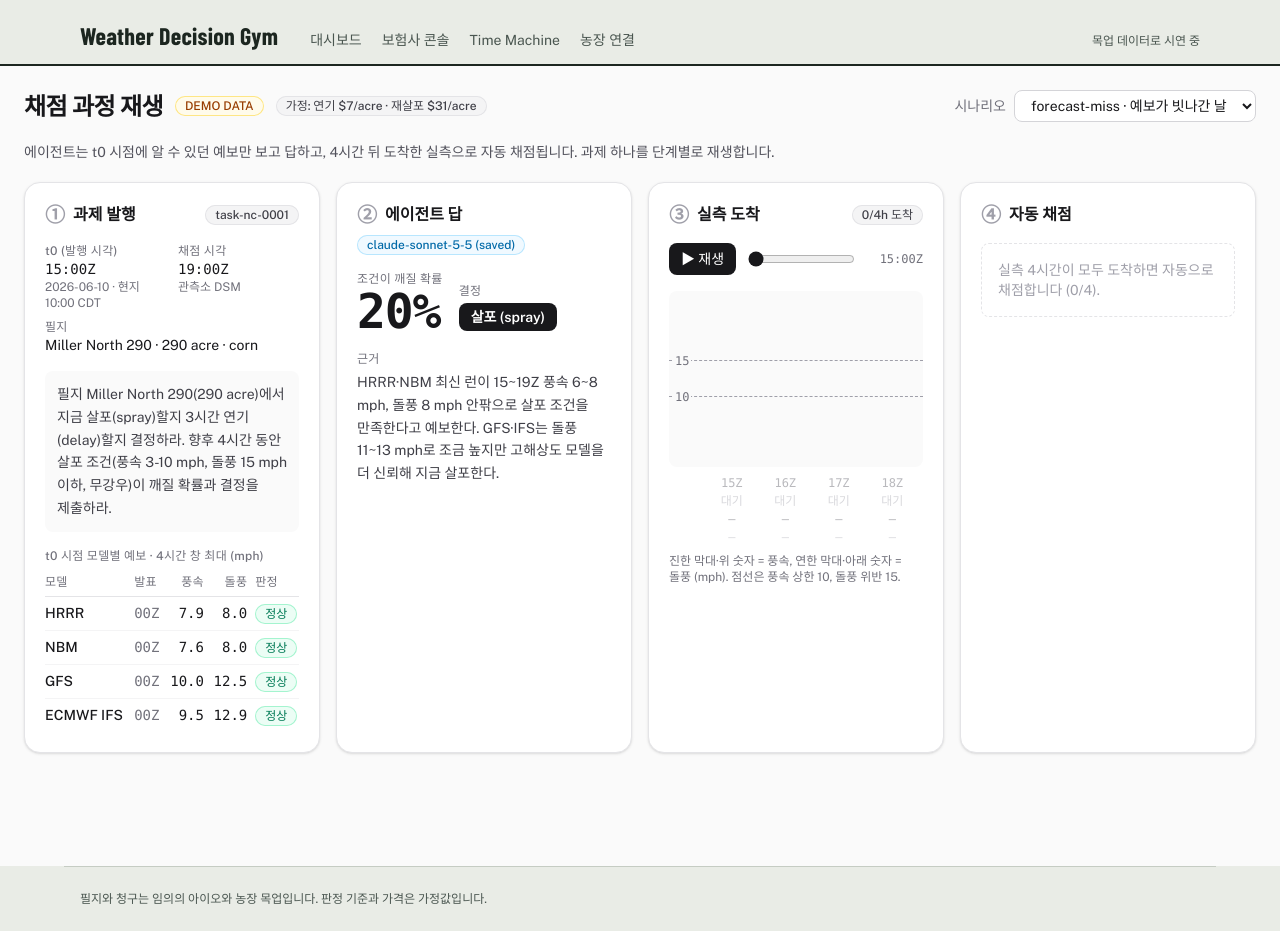
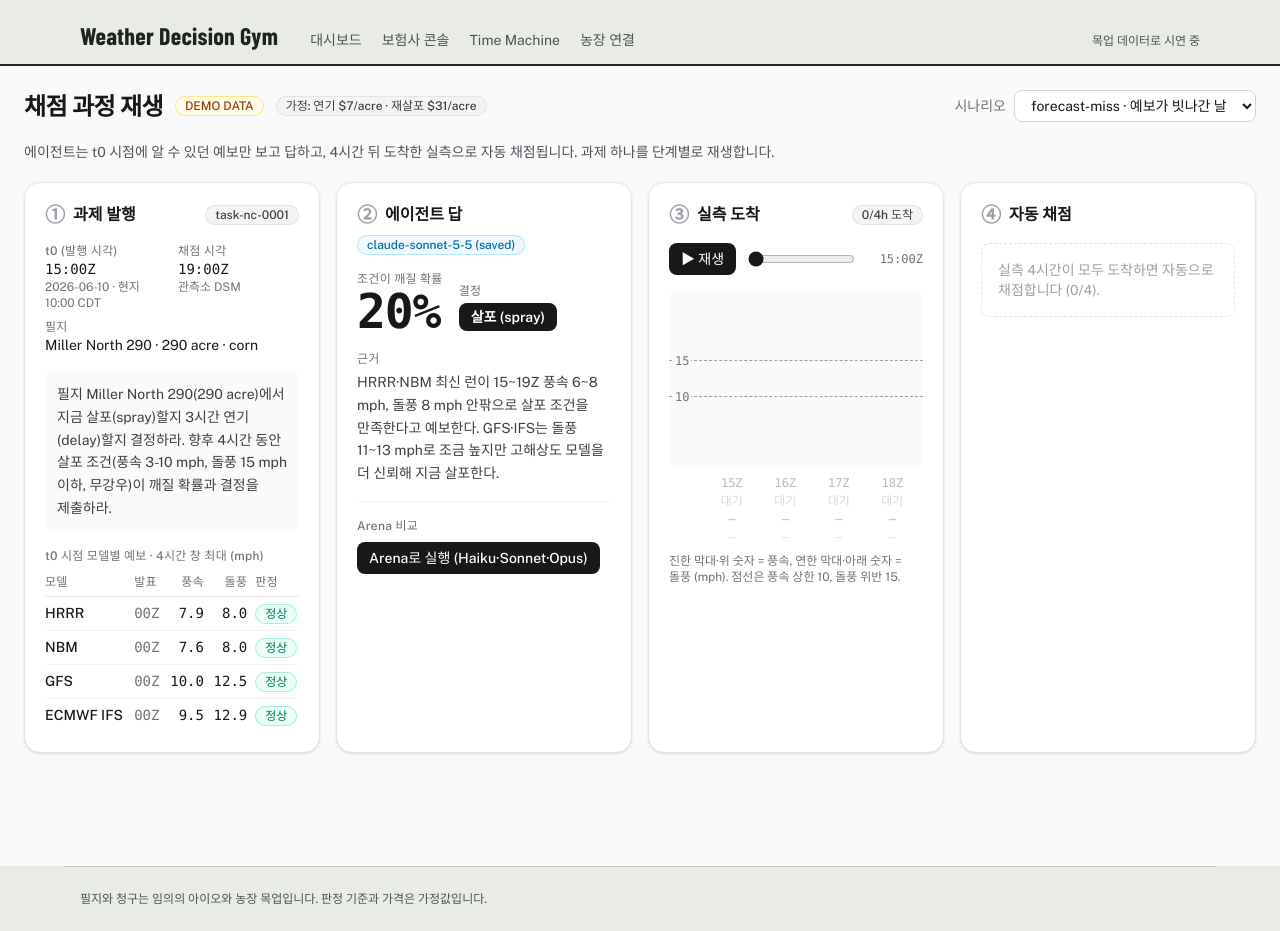
Before and after one commit to kkyare/kkyare_hackathon, a Next.js app: page /live in a window 1280 px wide. Built offline with nearby package versions, Linux system fonts and the light colour scheme.

Commit message:
feat(live): Arena 실행 버튼과 모델별 결과 표, skill 안내 문구 수정

```diff
--- a/src/app/live/page.tsx
+++ b/src/app/live/page.tsx
@@ -1,39 +1,35 @@
 'use client'
 // TODO(shadcn): components/ui 가 생기면 StepCard -> Card, Badge -> Badge, <select> -> Select, <button> -> Button 으로 교체.
 // TODO(next): ?scenario= 읽기는 next/navigation useSearchParams(+Suspense) 로 교체 가능. 지금은 Next 의존 없이 window 로 읽는다.
-import { useEffect, useState, type ReactNode } from 'react'
+import { useEffect, useRef, useState, type ReactNode } from 'react'
+// 공통 계약 타입만 type-only 로 가져온다 (런타임 import 없음). 서버 전용 replay.ts·arena/api.ts(node:fs, SDK)는 끌어오지 않는다.
+import type { Answer, Score, Task } from '../../core/types'
 
 type Status = 'GO' | 'CAUTION' | 'NO_GO'
 type Frame = { time: string; windMph: number | null; gustMph: number | null; precipIn: number | null; status: Status; reasons: string[] }
 type ModelSummary = { model: string; issuedAt: string; windowMaxGust: number | null; windowMaxWind: number | null; violation: boolean }
-// /api/live 응답의 wire 타입. 서버 전용 replay.ts(node:fs)를 클라이언트 번들에 끌어오지 않으려고 여기서 따로 선언한다.
+// /api/live 응답의 wire 타입 (src/families/nowcasting/replay.ts Replay 와 같은 모양). task 는 그대로 /api/arena/run 에 넘긴다.
 type Replay = {
   demo: true
   scenario: string
-  task: {
-    id: string
-    t0: string
-    resolveAt: string
-    prompt: string
-    field: { id: string; name: string; acres: number; crop: string; stationId: string }
-  }
+  task: Task
   snapshotSummary: { snapshotId: string; models: ModelSummary[] }
-  answer: { model: string; probability?: number; decision?: string; rationale: string }
+  answer: Answer
   frames: Frame[]
   verdict: { violation: boolean; status: Status; reasons: string[] }
-  score: {
-    brier?: number
-    regretUsd?: number
-    costUsd?: number
-    oracleCostUsd?: number
-    skill: number
-    correct?: boolean
-    leakFlags: string[]
-    resolvedWith?: { stationId: string; at: string }
-  }
+  score: Score
   assumptions: { costUsdPerAcre: number; lossUsdPerAcre: number }
 }
 type PanelState = { kind: 'loading' } | { kind: 'ok'; data: Replay } | { kind: 'error'; message: string }
+// POST /api/arena/run 응답의 wire 타입 (src/arena/api.ts ArenaRunResponse 와 같은 모양)
+type ArenaResult = {
+  answers: Answer[]
+  scores: Score[]
+  errors: { taskId: string; model: string; message: string }[]
+  live: boolean // 모든 답이 실제 Claude 호출이면 true. 하나라도 저장 응답이면 false
+  replayed: number // 저장 응답으로 대체된 수
+}
+type ArenaState = { kind: 'idle' } | { kind: 'loading' } | { kind: 'ok'; data: ArenaResult } | { kind: 'error'; message: string }
 
 const SCENARIOS = [
   { id: 'forecast-miss', label: 'forecast-miss · 예보가 빗나간 날' },
@@ -45,6 +41,13 @@ const STEP_MS = 600
 const SCALE_TOP_MPH = 25
 const THRESHOLD_MPH = [10, 15]
 const ASSUMPTION_BADGE = '가정: 연기 $7/acre · 재살포 $31/acre'
+const SKILL_HINT = '1=완벽, 0=기준 예보와 같음, 음수=더 나쁨'
+// Arena 비교 모델 (src/core/agent.ts ARENA_MODELS 와 같은 순서). agent.ts 는 SDK를 import 하므로 여기서 따로 적는다.
+const ARENA_MODELS = [
+  { id: 'claude-haiku-5-5', label: 'Haiku' },
+  { id: 'claude-sonnet-5-5', label: 'Sonnet' },
+  { id: 'claude-opus-5-5', label: 'Opus' },
+] as const
 
 const UI = {
   card: 'flex min-w-0 flex-col gap-4 rounded-2xl border border-zinc-200 bg-white p-5 shadow-sm',
@@ -58,6 +61,8 @@ const TONE = {
   neutral: 'bg-zinc-100 text-zinc-700 ring-zinc-200',
   demo: 'bg-amber-50 text-amber-800 ring-amber-200',
   info: 'bg-sky-50 text-sky-700 ring-sky-200',
+  live: 'bg-emerald-50 text-emerald-700 ring-emerald-200',
+  error: 'bg-red-50 text-red-700 ring-red-200',
 }
 const STATUS_STYLE: Record<Status, { chip: string; text: string; bar: string; barSoft: string }> = {
   GO: { chip: 'bg-emerald-50 text-emerald-700 ring-emerald-200', text: 'text-emerald-700', bar: 'bg-emerald-500', barSoft: 'bg-emerald-300' },
@@ -85,6 +90,7 @@ const hhmmZ = (iso: string) => `${iso.slice(11, 16)}Z`
 const dateZ = (iso: string) => `${iso.slice(0, 10)} ${hhmmZ(iso)}`
 const cdt = (iso: string) => `${String((Number(iso.slice(11, 13)) + 19) % 24).padStart(2, '0')}:${iso.slice(14, 16)} CDT`
 const num = (v: number | null | undefined, digits = 1) => (v == null ? '—' : v.toFixed(digits))
+const pct = (v: number | null | undefined) => (v == null ? '—' : `${Math.round(v * 100)}%`)
 const usd = (v: number) => `$${v.toLocaleString('en-US', { maximumFractionDigits: 0 })}`
 const signed = (v: number) => `${v > 0 ? '+' : ''}${v.toFixed(2)}`
 
@@ -208,6 +214,117 @@ function HourChart({ frames, shown }: { frames: Frame[]; shown: number }) {
   )
 }
 
+// 같은 과제를 Haiku·Sonnet·Opus 로 돌려 비교한다. 저장 답 재생이 기본 흐름이고 이 패널은 버튼을 눌렀을 때만 호출한다.
+// ?mock=1: 저장 응답(fixtures/arena/runs.json)으로 재생. 저장 응답이 없는 과제는 API 의 오류를 그대로 보여 준다 (숫자를 만들어 내지 않는다).
+function ArenaPanel({ task }: { task: Task }) {
+  const [state, setState] = useState<ArenaState>({ kind: 'idle' })
+  const abortRef = useRef<AbortController | null>(null)
+  useEffect(() => () => abortRef.current?.abort(), [])
+
+  const run = () => {
+    abortRef.current?.abort()
+    const ac = new AbortController()
+    abortRef.current = ac
+    setState({ kind: 'loading' })
+    fetch('/api/arena/run?mock=1', {
+      method: 'POST',
+      headers: { 'content-type': 'application/json' },
+      body: JSON.stringify({ tasks: [task], models: ARENA_MODELS.map((m) => m.id) }),
+      signal: ac.signal,
+    })
+      .then(async (res) => {
+        const body = (await res.json().catch(() => ({}))) as ArenaResult | { error?: string }
+        if (!res.ok || !('answers' in body)) throw new Error(('error' in body && body.error) || `HTTP ${res.status}`)
+        setState({ kind: 'ok', data: body })
+      })
+      .catch((e: unknown) => {
+        if (ac.signal.aborted) return
+        setState({ kind: 'error', message: e instanceof Error ? e.message : String(e) })
+      })
+  }
+
+  const result = state.kind === 'ok' ? state.data : null
+  const rows = result
+    ? ARENA_MODELS.map((m) => ({
+        ...m,
+        answer: result.answers.find((a) => a.model === m.id && a.taskId === task.id),
+        score: result.scores.find((s) => s.model === m.id && s.taskId === task.id),
+        error: result.errors.find((e) => e.model === m.id && e.taskId === task.id),
+      }))
+    : []
+  const cell = 'py-1.5 pr-2 whitespace-nowrap'
+
+  return (
+    <div className="flex flex-col gap-3 border-t border-zinc-100 pt-4">
+      <div className="flex flex-wrap items-center justify-between gap-2">
+        <div className="flex flex-wrap items-center gap-2">
+          <span className={UI.label}>Arena 비교</span>
+          {result && result.answers.length > 0 && <Badge tone={result.live ? TONE.live : TONE.demo}>{result.live ? 'LIVE' : 'SAVED'}</Badge>}
+          {result && result.errors.length > 0 && <Badge tone={TONE.error}>오류 {result.errors.length}건</Badge>}
+        </div>
+        <button type="button" onClick={run} disabled={state.kind === 'loading'} className={UI.button}>
+          Arena로 실행 (Haiku·Sonnet·Opus)
+        </button>
+      </div>
+      {state.kind === 'loading' && (
+        <>
+          <p className="text-xs text-zinc-500">세 모델을 실행하는 중…</p>
+          <Skeleton lines={3} />
+        </>
+      )}
+      {state.kind === 'error' && (
+        <div role="alert" className="rounded-lg border border-red-200 bg-red-50 px-3 py-2 text-sm text-red-800">
+          <span className="font-semibold">Arena 실행 실패.</span> <span className={`text-red-600 ${UI.mono}`}>{state.message}</span>
+        </div>
+      )}
+      {result && (
+        <>
+          <div className="overflow-x-auto">
+            <table className="w-full text-sm">
+              <thead>
+                <tr className="border-b border-zinc-200 text-left whitespace-nowrap">
+                  <th className={`py-1.5 pr-2 ${UI.label}`}>모델</th>
+                  <th className={`py-1.5 pr-2 text-right ${UI.label}`}>확률</th>
+                  <th className={`py-1.5 pr-2 ${UI.label}`}>결정</th>
+                  <th className={`py-1.5 pr-2 text-right ${UI.label}`}>Brier</th>
+                  <th className={`py-1.5 pr-2 text-right ${UI.label}`}>후회</th>
+                  <th className={`py-1.5 text-right ${UI.label}`}>Skill</th>
+                </tr>
+              </thead>
+              <tbody>
+                {rows.map((r) => (
+                  <tr key={r.id} className="border-b border-zinc-100 last:border-0">
+                    <td className={`${cell} font-medium`} title={r.id}>
+                      {r.label}
+                    </td>
+                    {r.answer ? (
+                      <>
+                        <td className={`${cell} text-right ${UI.mono}`}>{pct(r.answer.probability)}</td>
+                        <td className={`${cell} ${UI.mono}`}>{r.answer.decision ?? '—'}</td>
+                        <td className={`${cell} text-right ${UI.mono}`}>{num(r.score?.brier, 3)}</td>
+                        <td className={`${cell} text-right ${UI.mono}`}>{r.score?.regretUsd == null ? '—' : usd(r.score.regretUsd)}</td>
+                        <td className={`py-1.5 text-right whitespace-nowrap ${UI.mono}`}>{r.score ? signed(r.score.skill) : '—'}</td>
+                      </>
+                    ) : (
+                      <td colSpan={5} className={`py-1.5 text-xs break-all text-red-700 ${UI.mono}`}>
+                        {r.error?.message ?? '응답 없음'}
+                      </td>
+                    )}
+                  </tr>
+                ))}
+              </tbody>
+            </table>
+          </div>
+          <p className="text-xs text-zinc-500">
+            {result.replayed > 0 && `저장 응답 ${result.replayed}건 · `}
+            Brier 낮을수록 좋음 · 후회 $/acre · Skill {SKILL_HINT}
+          </p>
+        </>
+      )}
+    </div>
+  )
+}
+
 function ReplayPanel({ scenario }: { scenario: string }) {
   const [state, setState] = useState<PanelState>({ kind: 'loading' })
   const [shown, setShown] = useState(0)
@@ -312,7 +429,7 @@ function ReplayPanel({ scenario }: { scenario: string }) {
               <div className="flex items-end gap-4">
                 <div>
                   <div className={UI.label}>조건이 깨질 확률</div>
-                  <div className={`text-5xl font-semibold tracking-tight ${UI.mono}`}>{p == null ? '—' : `${Math.round(p * 100)}%`}</div>
+                  <div className={`text-5xl font-semibold tracking-tight ${UI.mono}`}>{pct(p)}</div>
                 </div>
                 <div className="pb-1">
                   <div className={UI.label}>결정</div>
@@ -325,6 +442,7 @@ function ReplayPanel({ scenario }: { scenario: string }) {
                 <div className={`mb-1 ${UI.label}`}>근거</div>
                 <p className="text-sm leading-relaxed text-zinc-700">{data.answer.rationale}</p>
               </div>
+              <ArenaPanel task={data.task} />
             </>
           )}
         </StepCard>
@@ -382,7 +500,7 @@ function ReplayPanel({ scenario }: { scenario: string }) {
                 <Stat label="정답 여부" value={correct == null ? '—' : correct ? '✓ 맞음' : '✗ 틀림'} tone={correct ? 'text-emerald-700' : 'text-red-700'} hint={`결정 ${data.answer.decision ?? '—'}`} />
                 <Stat label="후회 (regret)" value={`${usd(regret)}/acre`} tone={regret > 0 ? 'text-red-700' : 'text-emerald-700'} hint={`필지 전체 ≈ ${usd(regret * data.task.field.acres)}`} />
                 <Stat label="Brier" value={num(data.score.brier, 3)} hint="낮을수록 좋음 (0~1)" />
-                <Stat label="Skill" value={signed(data.score.skill)} hint="모델 합의 대비 (−1~+1)" />
+                <Stat label="Skill" value={signed(data.score.skill)} hint={SKILL_HINT} />
               </div>
               <dl className="grid grid-cols-2 gap-x-3 gap-y-1 text-xs text-zinc-500">
                 <dt>비용 / oracle</dt>
```
